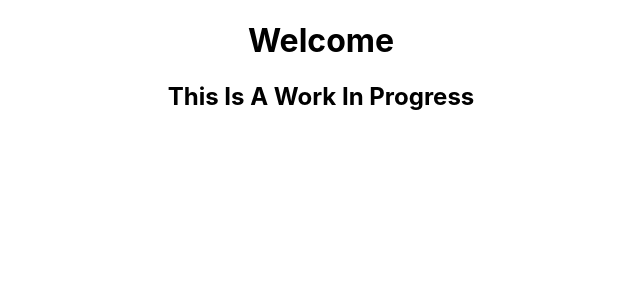
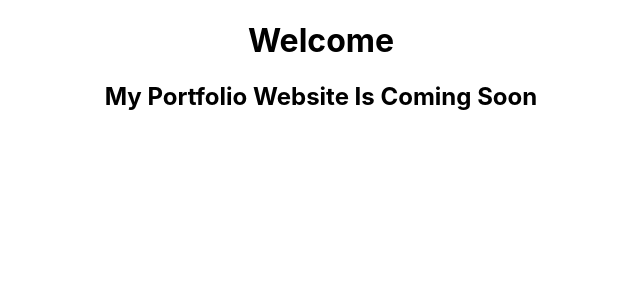
Before and after one commit to floomm/silvan-flum.github.io, a React (Create React App) app: page / in a window 1280 px wide. Shown: the top 300 px of the page, without its empty margins (319-959 px from the left). Built offline with nearby package versions, Linux system fonts and the light colour scheme.

Commit message:
Update info text

```diff
--- a/src/App.js
+++ b/src/App.js
@@ -4,7 +4,7 @@ function App() {
   return (
     <div className="App">
       <h1>Welcome</h1>
-      <h2>This Is A Work In Progress</h2>
+      <h2>My Portfolio Website Is Coming Soon</h2>
     </div>
   );
 }
```
